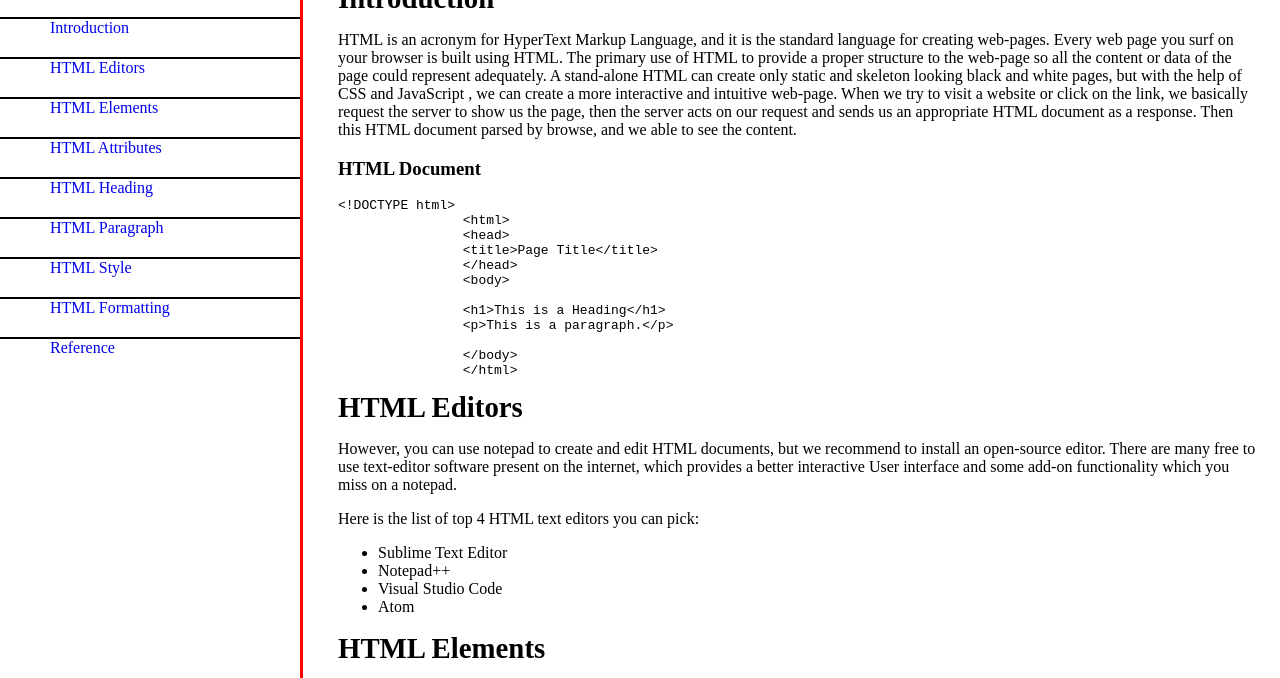
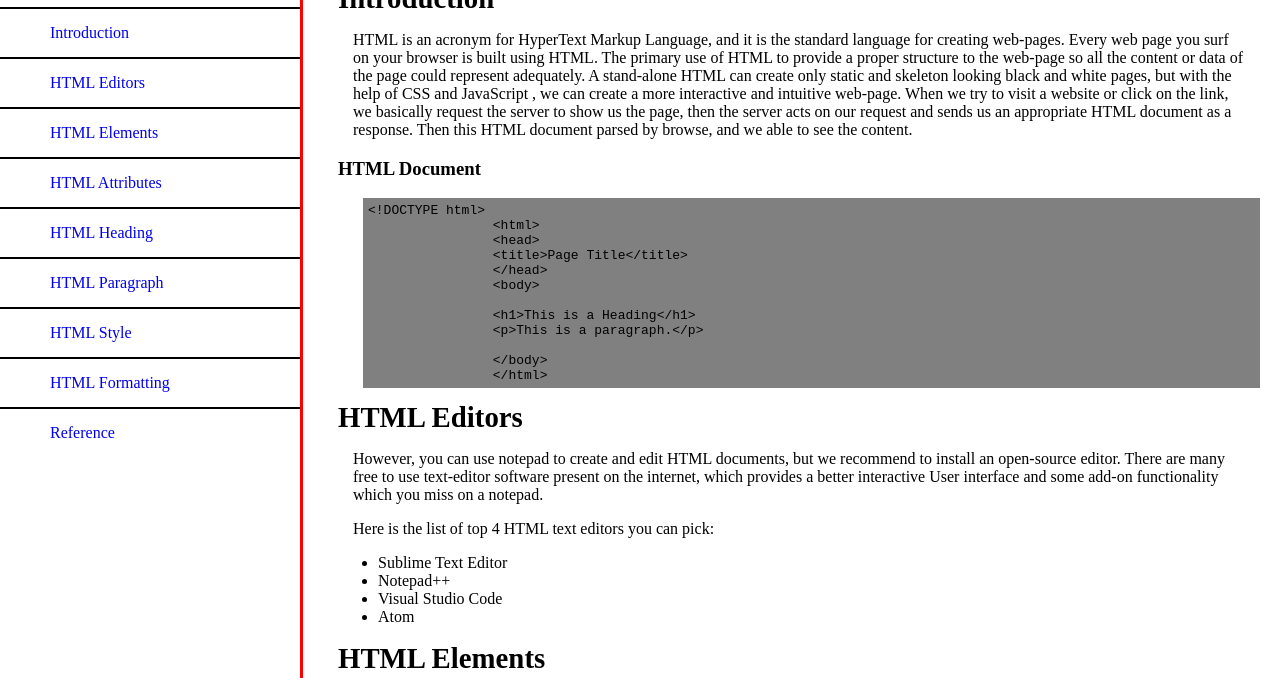
Before and after one commit to ASPersonal-Project/Css-Task, a plain HTML site: page task 3/index.html in a window 1280 px wide. Shown: the part 46-724 px from the top of the page. Drawn offline with Linux system fonts and the light colour scheme.

Commit message:
adding css

```diff
--- a/task 3/style.css
+++ b/task 3/style.css
@@ -14,8 +14,8 @@
     padding: 0;
 }
 #sidebar li {
-    /* padding: 10px; */
-    margin: 20px 0;
+    padding: 15px 0;
+    /* margin: 20px 0; */
     border-top: 2px solid black;
     list-style: none;
     width: 100%;
@@ -39,9 +39,22 @@ h2{
     padding: 20px;
     margin-bottom: 110px;
 }
+
+#documentation p{
+    padding: 0 15px;
+}
+
+#documentation pre{
+    background-color: gray;
+    padding: 5px;
+    margin-left: 25px;
+}
 .nav-item{
     text-decoration: none;
     padding: 50px;
+}
+.hscroll{
+    padding: 0 15px;
 }
 
 /* .sidebar li{
```
